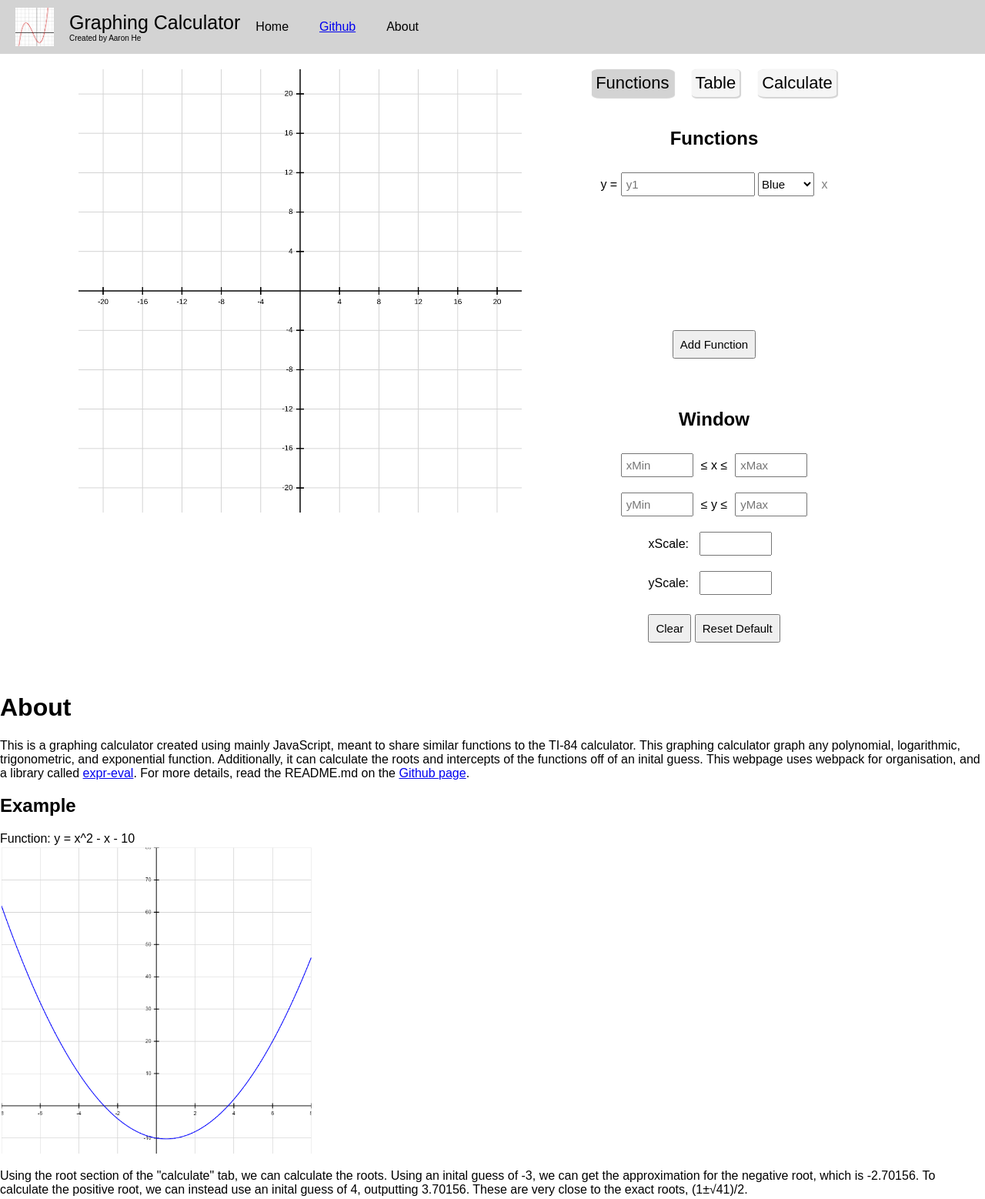
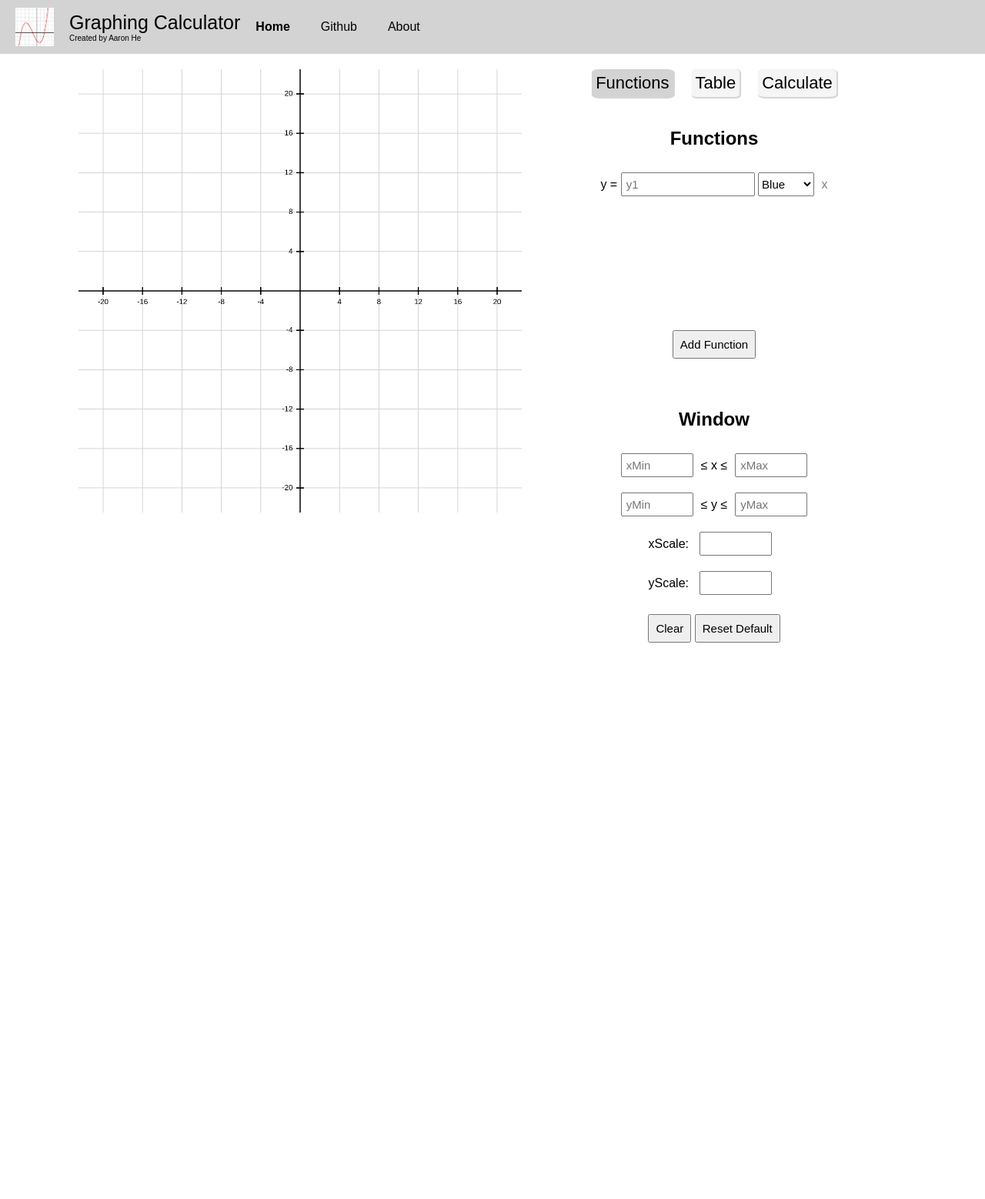
Before and after one commit to AaronHe7/graphing-calculator, a plain HTML site: page index.html in a window 1280 px wide. Shown: the whole page at 77% size. After the commit the page ends 880 px from the top, so only its background shows below. Drawn offline with Linux system fonts and the light colour scheme.

Commit message:
Add navbar tabs

```diff
--- a/index.html
+++ b/index.html
@@ -13,11 +13,11 @@
         <div class="title">Graphing Calculator</div>
         <div class="subtitle">Created by Aaron He</div>
       </div>
-      <div class="tab">Home</div>
+      <div class="tab" id="home">Home</div>
       <div class="tab"><a href="https://github.com/AaronHe7/graphing-calculator/" target="_blank">Github</a></div>
-      <div class="tab">About</div>
+      <div class="tab" id="about">About</div>
     </header>
-    <div class="calculator">
+    <div class="calculator home-page">
       <canvas height="600" width="600" id="canvas"></canvas>
       <div class="controls">
         <div class="navigator">
@@ -80,7 +80,7 @@
         </div>
       </div>
     </div>
-    <div class="about-page"></div>
+    <div class="about-page">
       <h1>About</h1>
       <p>This is a graphing calculator created using mainly JavaScript, meant to share similar functions to the TI-84 calculator. This graphing calculator graph any polynomial, logarithmic, trigonometric, and exponential function. Additionally, it can calculate the roots and intercepts of the functions off of an inital guess. This webpage uses webpack for organisation, and a library called <a href="https://www.npmjs.com/package/expr-eval">expr-eval</a>. For more details, read the README.md on the <a href="https://github.com/AaronHe7/graphing-calculator/" target="blank">Github page</a>.</p>
       <h2>Example</h2>
--- a/main.js
+++ b/main.js
@@ -2211,6 +2211,7 @@ function graphFunctions() {
   Object(_rendering_js__WEBPACK_IMPORTED_MODULE_0__["render"])();
 }
 
+// Render calculator options tab (graph, table, calculate)
 function renderTab(tabName) {
   let tabList = ['function', 'table', 'calculate'];
   for (let i = 0; i < tabList.length; i++) {
@@ -2227,6 +2228,25 @@ function renderTab(tabName) {
   document.querySelector(`.${tabName}-nav`).style.backgroundColor = 'lightgray';
   document.querySelector(`.${tabName}-tab`).style.display = '';
 }
+
+// Render tabs in the navbar
+function renderNavBarTab(tabName) {
+  let tabList = ['home', 'about'];
+  for (let i = 0; i < tabList.length; i++) {
+    let tab = tabList[i];
+    let tabDiv = document.querySelector('.' + tab + '-page');
+    let tabLinkDiv = document.getElementById(tab)
+    if (tab == tabName) {
+      tabDiv.style.display = '';
+      tabLinkDiv.style.fontWeight = 'bold';
+    } else {
+      tabDiv.style.display = 'none';
+      tabLinkDiv.style.fontWeight = 'normal';
+    }
+  }
+}
+
+renderNavBarTab('home');
 
 function addCanvasListeners() {
   _rendering_js__WEBPACK_IMPORTED_MODULE_0__["canvas"].addEventListener('mousedown', function(e) {
@@ -2378,6 +2398,7 @@ function eventHandling() {
     Object(_rendering_js__WEBPACK_IMPORTED_MODULE_0__["render"])();
   });
 
+  // render tabs
   let tabList = ['function', 'table', 'calculate'];
   for (let i = 0; i < tabList.length; i++) {
     document.querySelector(`.${tabList[i]}-nav`).addEventListener('click', function() {
@@ -2385,6 +2406,13 @@ function eventHandling() {
     });
   }
   Object(_calculate_js__WEBPACK_IMPORTED_MODULE_2__["addCalculateTabListeners"])();
+
+  let tabListNav = ['home', 'about'];
+  for (let i = 0; i < tabListNav.length; i++) {
+    document.querySelector(`#${tabListNav[i]}`).addEventListener('click', function() {
+      renderNavBarTab(tabListNav[i]);
+    });
+  }
 }
 
 
--- a/style.css
+++ b/style.css
@@ -17,6 +17,11 @@ header img {
   height: 50px;
   width: 50px;
   margin: 0 20px;
+}
+
+header a {
+  color: inherit;
+  text-decoration: none;
 }
 
 button {
@@ -45,12 +50,17 @@ button {
 
 .tab {
   margin: 0 20px;
+  cursor: pointer;
 }
 
 .calculator {
   display: flex;
   margin: auto;
   justify-content: center;
+}
+
+.about-page {
+  margin: 50px;
 }
 
 .controls {
```
Also changed, not shown: 1 other file.
